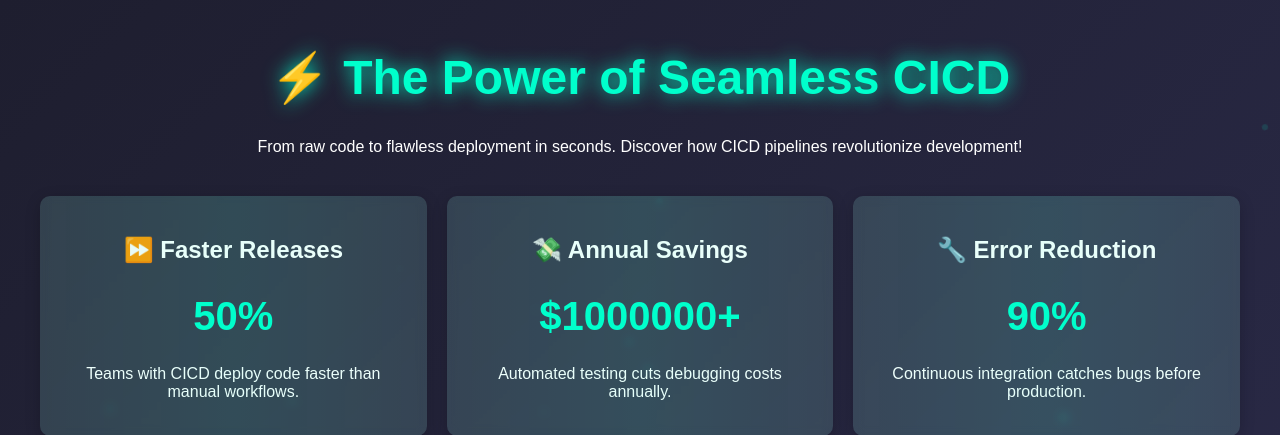
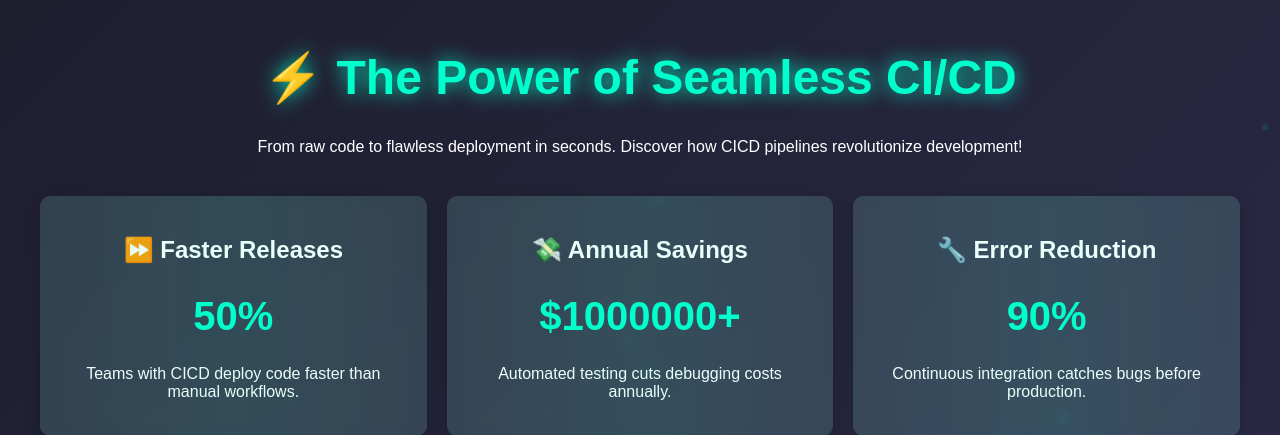
Before and after one commit to Vinay-kanuku/CICD_wrokflow, a Flask app: page / in a window 1280 px wide. Shown: the top 435 px of the page. Run offline with Flask 3, Linux system fonts and the light colour scheme; some libraries are stand-ins or nearby versions.

Commit message:
fixes home page

```diff
--- a/templates/index.html
+++ b/templates/index.html
@@ -275,7 +275,7 @@
     <div class="particles-container" id="particles"></div>
 
     <div class="container">
-        <h1>⚡ The Power of Seamless CICD</h1>
+        <h1>⚡ The Power of Seamless CI/CD</h1>
         <p>From raw code to flawless deployment in seconds. Discover how CICD pipelines revolutionize development!</p>
 
         <section class="stats-grid">
```
Also changed, not shown: 1 other file.
